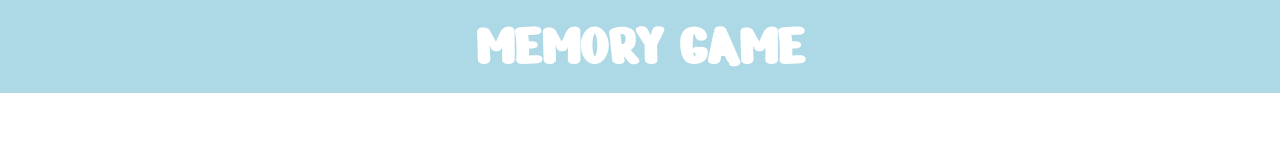
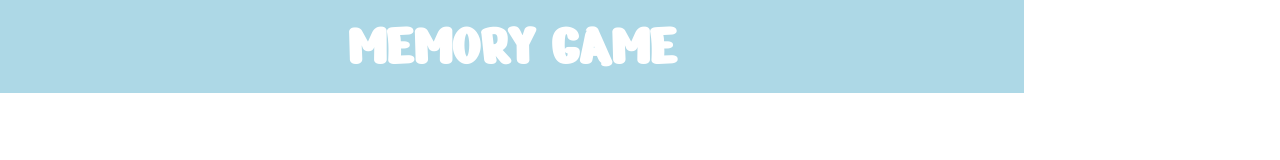
Before and after one commit to NicolettaBr/html-css-memory, a plain HTML site: page index.html in a window 1280 px wide. Drawn offline with Linux system fonts and the light colour scheme.

Commit message:
Fine header

```diff
--- a/css/style.css
+++ b/css/style.css
@@ -15,7 +15,7 @@ body{
 
 .conteiner{
     background-color: lightblue;
-    weight: 1024px;
+    width:1024px;
     text-align: center;
     padding: 10px;
     }
```
